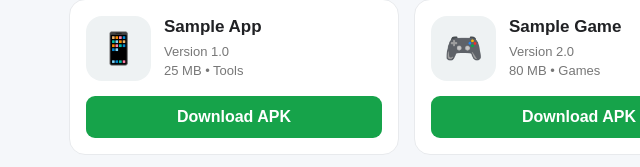
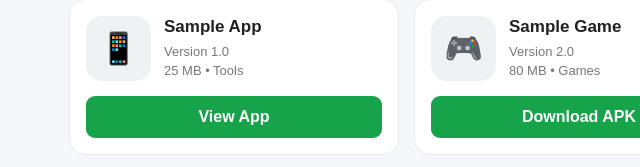
Before and after one commit to lusi2605/lusi26, a plain HTML site: page index.html in a window 1280 px wide. Shown: the part 631-798 px from the top of the page, 61-701 px from the left. Drawn offline with Linux system fonts and the light colour scheme.

Commit message:
Update index.html

```diff
--- a/index.html
+++ b/index.html
@@ -450,13 +450,9 @@ footer p{
 
         </div>
 
-        <a
-            class="download"
-            href="#"
-            onclick="demoDownload()"
-        >
-            Download APK
-        </a>
+        <a class="download" href="app.html">
+    View App
+</a>
 
     </div>
 
```
